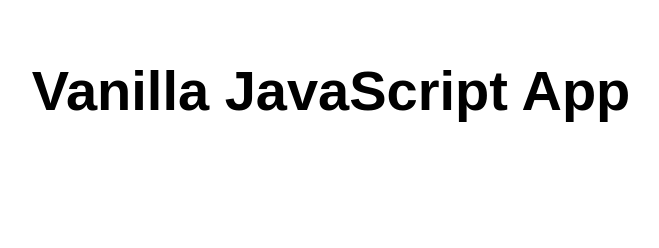
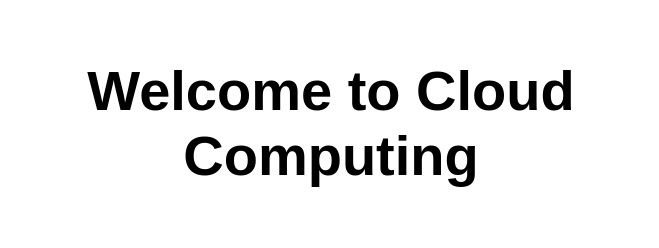
Before and after one commit to schethan27/my-first-static-web-app, a website: page src/index.html in a window 1280 px wide. Shown: the whole page, without its empty margins (309-968 px from the left). Drawn offline with Linux system fonts and the light colour scheme.

Commit message:
Update index.html

```diff
--- a/src/index.html
+++ b/src/index.html
@@ -5,12 +5,12 @@
   <meta charset="UTF-8">
   <meta name="viewport" content="width=device-width, initial-scale=1.0">
   <link rel="stylesheet" href="styles.css">
-  <title>Vanilla JavaScript App</title>
+  <title>Cloud Computing</title>
 </head>
 
 <body>
   <main>
-    <h1>Vanilla JavaScript App</h1>
+    <h1>Welcome to Cloud Computing</h1></h1>
   </main>
 </body>
 
```
